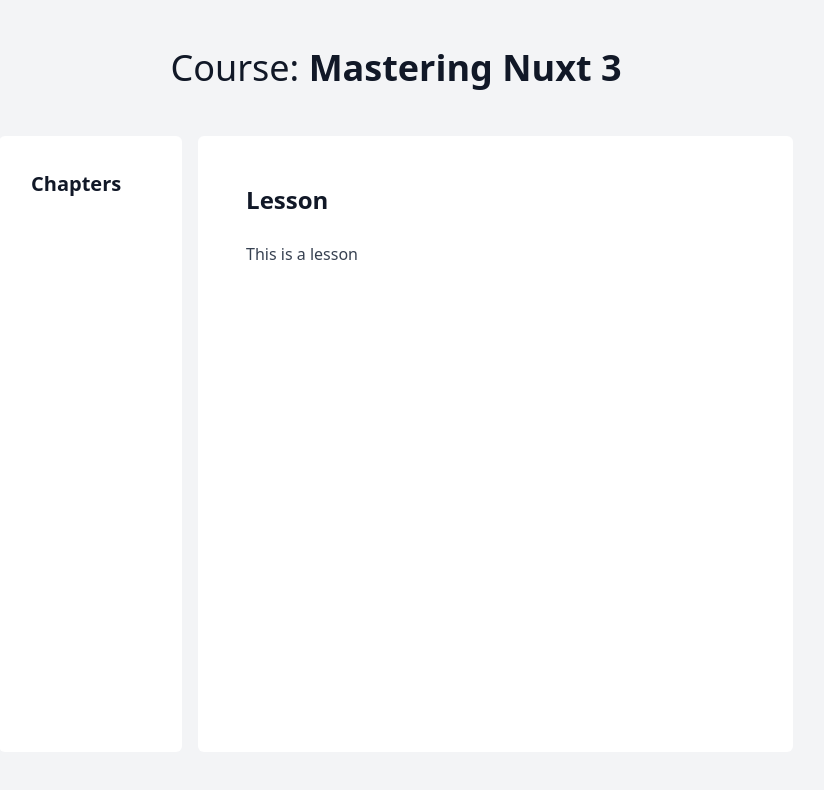
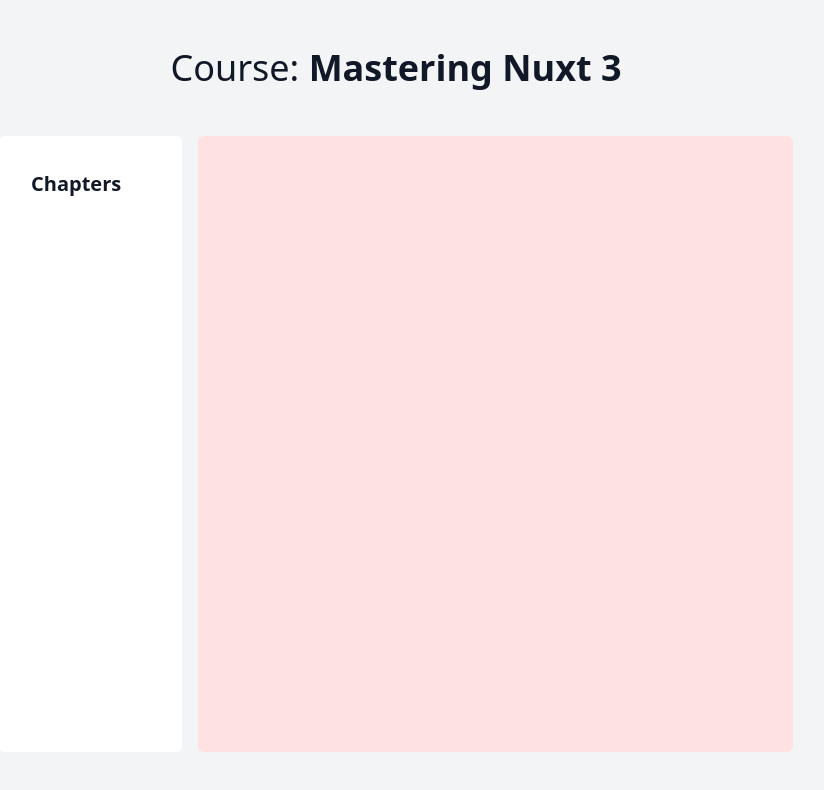
Before and after one commit to szvitek/mastering-nuxt-3, a Nuxt app: page /course in a window 1280 px wide. Shown: the top 790 px of the page, without its empty margins (244-1068 px from the left). Built offline with nearby package versions, Linux system fonts and the light colour scheme.

Commit message:
feat(Routes): dynamic and nested routes

```diff
--- a/pages/course.vue
+++ b/pages/course.vue
@@ -19,9 +19,8 @@
         <!-- All the lessons for the course listed here -->
       </div>
 
-      <div class="prose p-12 bg-white rounded-md w-[65ch]">
-        <h2>Lesson</h2>
-        <p>This is a lesson</p>
+      <div class="prose p-12 bg-red-100 rounded-md w-[65ch]">
+        <NuxtPage />
       </div>
     </div>
   </div>
--- /dev/null
+++ b/pages/course/chapter/[chapterSlug]/lesson/[lessonSlug].vue
@@ -0,0 +1,8 @@
+<template>
+  <div>
+    <h2>Lesson</h2>
+    <p>This is a lesson</p>
+    <p>Chapter slug: {{ $route.params.chapterSlug }}</p>
+    <p>Lesson slug: {{ $route.params.lessonSlug }}</p>
+  </div>
+</template>
```
